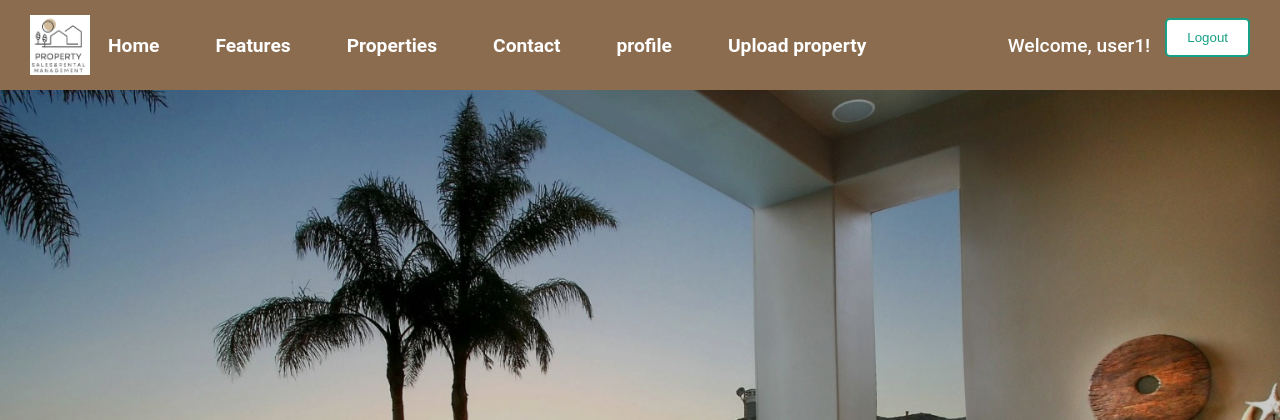
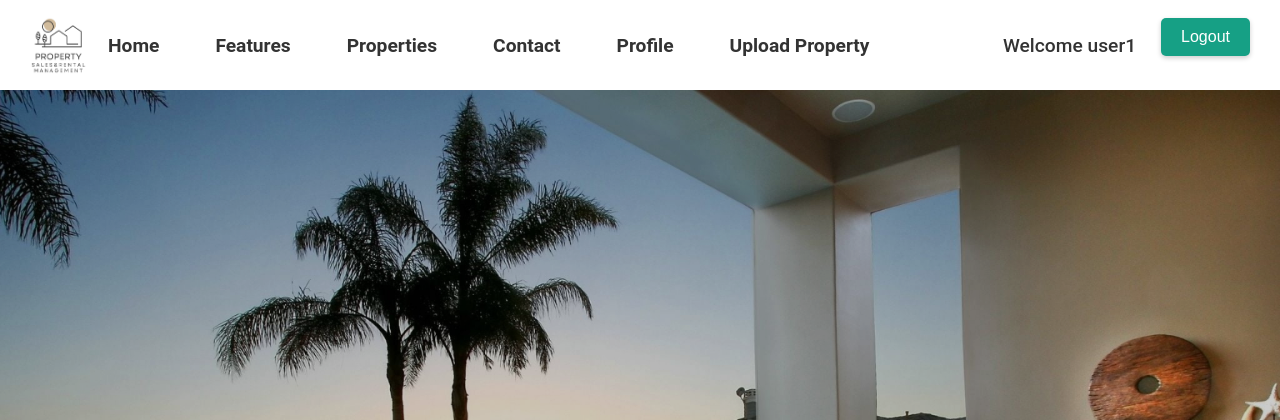
Before and after one commit to phanee27/PSRM_Project, a Django app: page /ownerapp/ohomepage1/ in a window 1280 px wide. Shown: the top 420 px of the page. Run offline with Django 5.2, Linux system fonts and the light colour scheme; a user stored in the database is signed in.

Commit message:
updated navbar css

```diff
--- a/static/css/adminApp/homepage.css
+++ b/static/css/adminApp/homepage.css
@@ -14,8 +14,8 @@ h1, h2, h3, p {
 
 /* Header styles */
 header {
-    background-color: #8B6C4F; /* Darker shade */
-    color: #fff;
+    background-color: #ffffff; /* Changed to white */
+    color: #333; /* Dark text color */
     padding: 15px 30px;
     display: flex;
     justify-content: space-between;
@@ -41,18 +41,19 @@ nav ul li {
 }
 
 nav ul li a {
-    color: #fff;
+    color: #333; /* Changed text color to dark for better contrast */
     text-decoration: none;
     font-size: 1.2rem;
     font-weight: 600;
     padding: 12px 18px;
-    transition: background-color 0.3s, border-radius 0.3s;
+    transition: background-color 0.3s, border-radius 0.3s, color 0.3s; /* Added color transition */
     border-radius: 8px;
 }
 
 nav ul li a:hover {
-    background-color: #865D36;
+    background-color: #865D36; /* Darker shade for hover */
     border-radius: 5px;
+    color: #fff; /* Text color change on hover */
 }
 
 /* Right container for dropdown and auth buttons */
@@ -121,7 +123,7 @@ nav ul li a:hover {
     margin-right: 15px;
     font-size: 1.2rem;
     font-weight: 500;
-    color: #fff;
+    color: #333; /* Changed text color to dark */
 }
 
 .auth-buttons form button {
@@ -308,3 +319,89 @@ footer p {
     margin: 0;
     font-size: 0.9rem;
 }
+
+/* Auth buttons styles */
+.auth-buttons {
+    display: flex;
+    align-items: center;
+    margin-left: auto; /* Ensures that the Logout button moves to the right */
+}
+
+.welcome-message {
+    font-size: 1rem; /* Slightly smaller for a more refined look */
+    font-weight: 400; /* Normal weight for professionalism */
+    color: #34495e; /* Darker gray for a more sophisticated appearance */
+    margin-right: 15px; /* Space between welcome message and logout button */
+    text-align: right; /* Align text to the right */
+    padding-right: 10px; /* Extra space to enhance readability */
+}
+
+/* Logout button styles */
+.logout-btn {
+    background-color: #3498db; /* Lighter professional blue */
+    color: #fff;
+    padding: 10px 18px; /* Adjust padding for better proportions */
+    border-radius: 4px; /* Slightly less rounded for a sharper look */
+    border: none;
+    cursor: pointer;
+    transition: background-color 0.3s, transform 0.3s; /* Smooth transition */
+    font-size: 1rem; /* Match font size to the homepage */
+    font-weight: 500; /* Slightly bolder for emphasis */
+    box-shadow: 0 2px 5px rgba(0, 0, 0, 0.2); /* Subtle shadow for depth */
+}
+
+.logout-btn:hover {
+    background-color: #2980b9; /* Darker shade for hover effect */
+    transform: translateY(-2px); /* Slight lift effect on hover */
+}
+
+/* Dropdown button style */
+.dropdown .dropbtn {
+    font-size: 1rem; /* Adjust font size to match homepage */
+    font-weight: 500; /* Bold text */
+    padding: 10px 15px; /* Adjusted for better proportions */
+    transition: background-color 0.3s, color 0.3s;
+    color: #34495e; /* Match the welcome message color */
+    border: none; /* Remove border for cleaner look */
+    border-radius: 4px; /* Match logout button for consistency */
+}
+
+/* Responsive styles */
+@media (max-width: 768px) {
+    .auth-buttons {
+        flex-direction: column; /* Stack items vertically */
+        align-items: flex-start; /* Align to start */
+        margin-left: 0; /* Reset margin for smaller screens */
+    }
+
+    .welcome-message {
+        font-size: 0.9rem; /* Slightly smaller for mobile */
+        margin-bottom: 5px; /* Space below welcome message */
+    }
+
+    .logout-btn {
+        width: 100%; /* Full width button on smaller screens */
+        margin-top: 5px; /* Space above logout button */
+    }
+
+    .dropdown .dropbtn {
+        width: 100%; /* Full width button */
+        padding: 10px; /* Adjust padding */
+    }
+}
+
+@media (max-width: 480px) {
+    .welcome-message {
+        font-size: 0.8rem; /* Even smaller for very small screens */
+    }
+
+    .logout-btn {
+        padding: 8px 12px; /* Smaller padding */
+        font-size: 0.9rem; /* Smaller font size */
+    }
+
+    .dropdown .dropbtn {
+        padding: 8px; /* Smaller padding */
+        font-size: 0.9rem; /* Smaller font size */
+    }
+}
--- a/templates/Navbar/ownerNavBar.html
+++ b/templates/Navbar/ownerNavBar.html
@@ -11,22 +11,19 @@
             <li><a href="#features">Features</a></li>
             <li><a href="#properties">Properties</a></li>
             <li><a href="#contact">Contact</a></li>
-            <li><a href="#profile">profile</a></li>
-            <li><a href="#upload property">Upload property</a></li>
+            <li><a href="#profile">Profile</a></li>
+            <li><a href="#upload-property">Upload Property</a></li> <!-- Changed to use hyphen -->
         </ul>
     </nav>
     <div class="auth-buttons">
         {% if user.is_authenticated %}
-        <span>Welcome, {{ user.username }}!</span>
+            <span class="welcome-message">Welcome {{ user.username }}</span>
             <form action="{% url 'adminapp:logout_view' %}" method="POST" style="display:inline;">
                 {% csrf_token %}
-            <button type="submit" style="background-color: #fff; color: #16a085; padding: 10px 20px; border-radius: 5px; border: 2px solid #16a085; cursor: pointer;">
-            Logout
-            </button>
+                <button type="submit" class="logout-btn">Logout</button>
             </form>
         {% else %}
-        <a href="{% url 'login_or_register' %}">Login/Register</a>
-
+            <a href="{% url 'login_or_register' %}" class="login-btn">Login/Register</a>
         {% endif %}
     </div>
 </header>
--- a/templates/adminApp/homepage.html
+++ b/templates/adminApp/homepage.html
@@ -17,7 +17,7 @@
         <div class="hero-content">
             <h1>Manage Properties Effortlessly</h1>
             <p>Your trusted platform for seamless property sales, rentals, and management.</p>
-            <a href="#search" class="cta-btn">Explore Properties</a>
+            <a href="#properties" class="cta-btn">Explore Properties</a>
         </div>
     </section>
 
--- a/templates/ownerApp/ownerHomePage.html
+++ b/templates/ownerApp/ownerHomePage.html
@@ -16,7 +16,7 @@
         <div class="hero-content">
             <h1>Manage Properties Effortlessly</h1>
             <p>Your trusted platform for seamless property sales, rentals, and management.</p>
-            <a href="#search" class="cta-btn">Explore Properties</a>
+            <a href="#properties" class="cta-btn">Explore Properties</a>
         </div>
     </section>
 
--- a/templates/tenentApp/tenentHomePage.html
+++ b/templates/tenentApp/tenentHomePage.html
@@ -17,7 +17,7 @@
         <div class="hero-content">
             <h1>Manage Properties Effortlessly</h1>
             <p>Your trusted platform for seamless property sales, rentals, and management.</p>
-            <a href="#search" class="cta-btn">Explore Properties</a>
+            <a href="#properties" class="cta-btn">Explore Properties</a>
         </div>
     </section>
 
```
Also changed, not shown: other parts of static/css/adminApp/homepage.css (+19 -9 lines), templates/Navbar/adminNavBar.html (+4 -7 lines), templates/Navbar/tenentNavBar.html (+3 -4 lines), db.sqlite3. Lines whose indentation alone changed are shown as unchanged.
